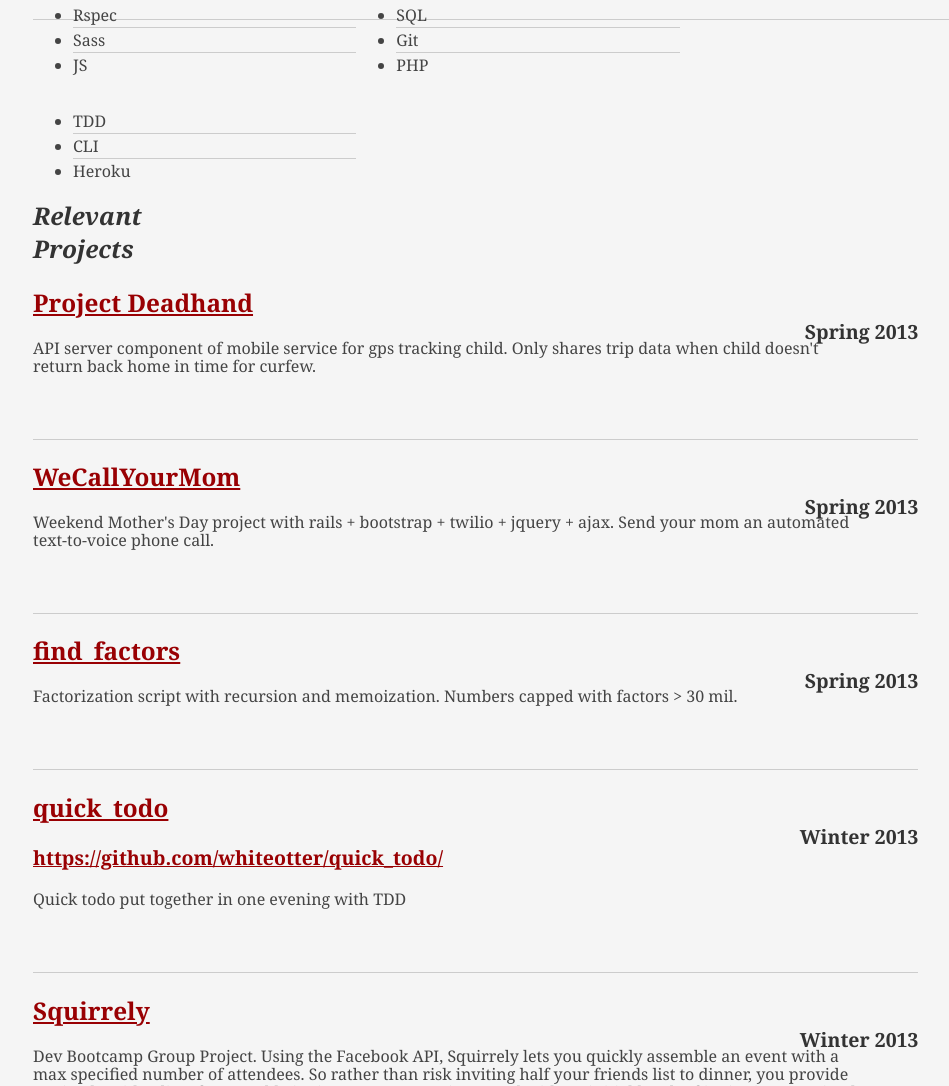
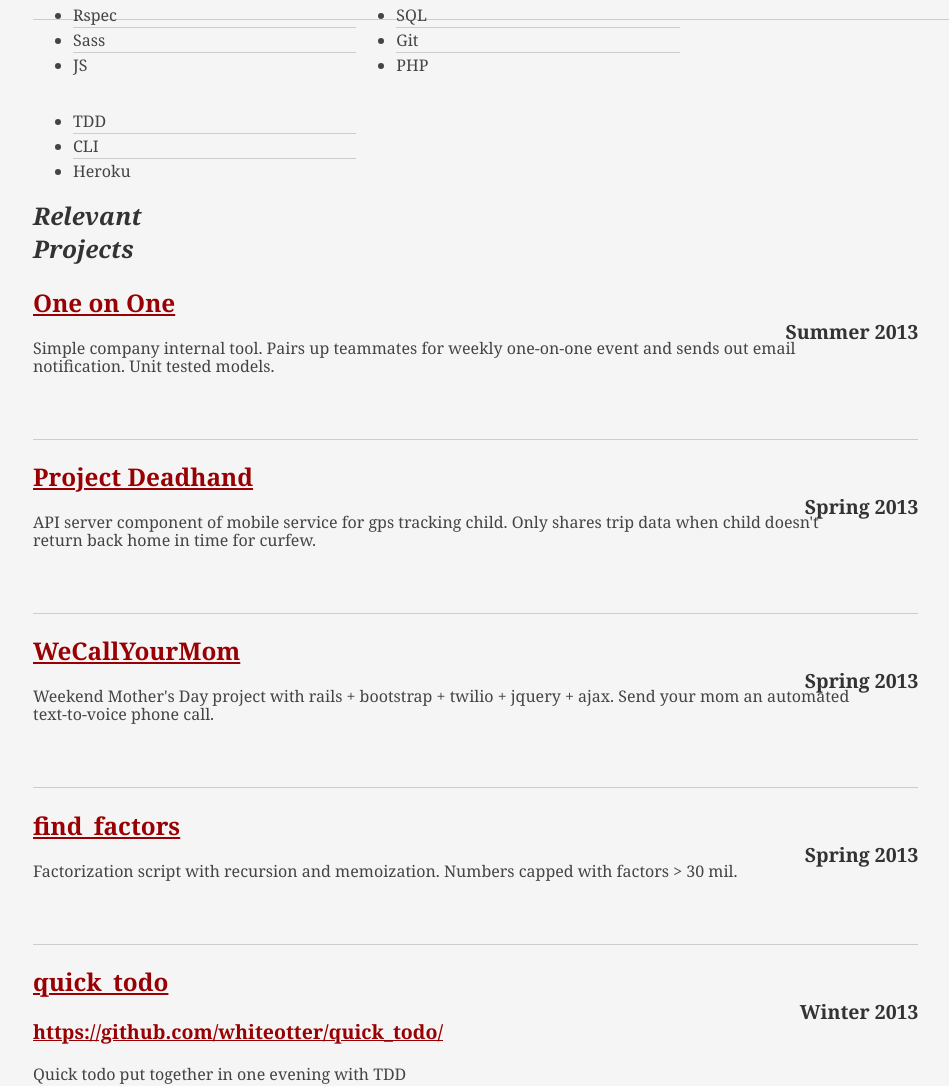
Before and after one commit to whiteotter/drewkitch.com, a plain HTML site: page public_html/index.html in a window 1280 px wide. Shown: the part 999-2085 px from the top of the page, without its empty margins (55-1004 px from the left). Drawn offline with nearby package versions, Linux system fonts and the light colour scheme; a small style sheet from the web is missing.

Commit message:
Update index.html

```diff
--- a/public_html/index.html
+++ b/public_html/index.html
@@ -4,9 +4,7 @@
 
 	<title>Drew Kitch | Web Developer | drew.kitch@gmail.com</title>
 	<meta http-equiv="content-type" content="text/html; charset=utf-8" />
-
-	<meta name="keywords" content="Rails,Ruby,PHP,MySQL,jQuery,Drew Kitch,resume" />
-	<meta name="description" content="Drew Kitch's Personal Page and Resume" />
+	<meta name="description" content="Drew Kitch's Personal Page and Resume. Ruby / Rails Web Developer. Rock Climber. Backpacker. Gardener." />
 
 	<link rel="stylesheet" type="text/css" href="http://yui.yahooapis.com/2.7.0/build/reset-fonts-grids/reset-fonts-grids.css" media="all" />
 	<link rel="stylesheet" type="text/css" href="resume.css" media="all" />
@@ -127,6 +125,11 @@
 
 						<div class="yui-u">
 						  <div class="job">
+						    <h2><a href="https://github.com/whiteotter/one_on_one">One on One</a></h2>
+						    <h4>Summer 2013</h4>
+						    <p>Simple company internal tool.  Pairs up teammates for weekly one-on-one event and sends out email notification. Unit tested models.</p>
+						  </div>
+						  <div class="job">
 						    <h2><a href="https://github.com/whiteotter/deadhand">Project Deadhand</a></h2>
 						    <h4>Spring 2013</h4>
 						    <p>API server component of mobile service for gps tracking child.  Only shares trip data when child doesn't return back home in time for curfew.</p>
```
